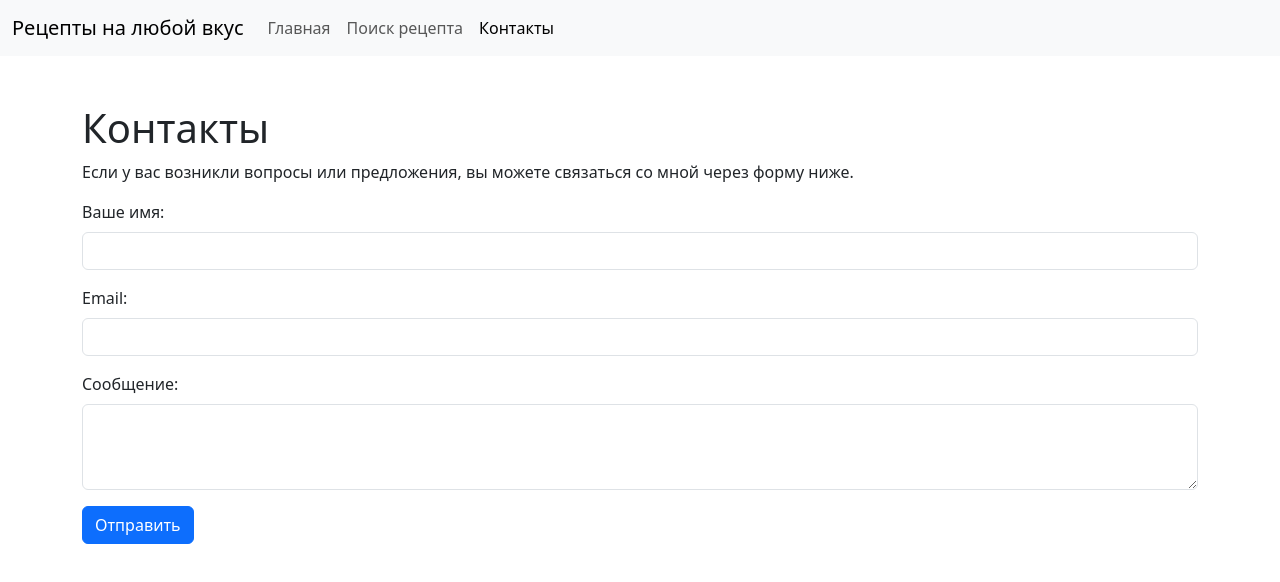
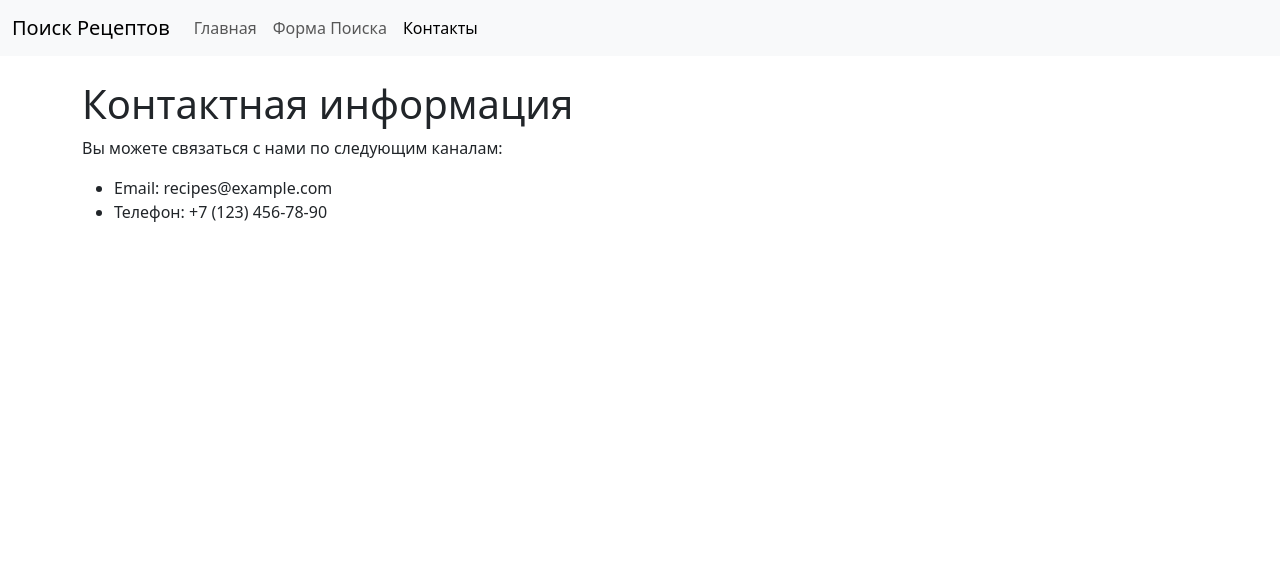
Before and after one commit to Terry4ka/cook, a plain HTML site: page templates/contact.html in a window 1280 px wide. Drawn offline with nearby package versions, Linux system fonts and the light colour scheme.

Commit message:
Update contact.html

```diff
--- a/templates/contact.html
+++ b/templates/contact.html
@@ -3,52 +3,40 @@
 <head>
     <meta charset="UTF-8">
     <meta name="viewport" content="width=device-width, initial-scale=1.0">
-    <title>Контакты</title>
-    <!-- Подключаем Bootstrap -->
-    <link href="https://cdn.jsdelivr.net/npm/bootstrap@5.3.0-alpha1/dist/css/bootstrap.min.css" rel="stylesheet" integrity="sha384-GLhlTQ8iRABdZLl6O3oVMWSktQXK1xIjWoKUIE3iIGMigMzskDOrsDZmCJliOt8VA" crossorigin="anonymous">
+    <title>Поиск Рецептов | Контакты</title>
+    <!-- Подключение Bootstrap -->
+    <link href="https://cdn.jsdelivr.net/npm/bootstrap@5.3.0-alpha1/dist/css/bootstrap.min.css" rel="stylesheet" integrity="sha384-GLhlTQ8iRABdZLl6O3oVMWSktQXH6nwn1vlkX1V8PJsNA+12VbutYe+XWVorK0x" crossorigin="anonymous">
 </head>
 <body>
     <nav class="navbar navbar-expand-lg bg-light">
         <div class="container-fluid">
-            <a class="navbar-brand" href="#">Рецепты на любой вкус</a>
+            <a class="navbar-brand" href="#">Поиск Рецептов</a>
             <button class="navbar-toggler" type="button" data-bs-toggle="collapse" data-bs-target="#navbarNav" aria-controls="navbarNav" aria-expanded="false" aria-label="Toggle navigation">
                 <span class="navbar-toggler-icon"></span>
             </button>
             <div class="collapse navbar-collapse" id="navbarNav">
                 <ul class="navbar-nav">
                     <li class="nav-item">
-                        <a class="nav-link" href="index.html">Главная</a>
+                        <a class="nav-link" href="/">Главная</a>
                     </li>
                     <li class="nav-item">
-                        <a class="nav-link" href="search_form.html">Поиск рецепта</a>
+                        <a class="nav-link" href="/search">Форма Поиска</a>
                     </li>
                     <li class="nav-item">
-                        <a class="nav-link active" aria-current="page" href="contact.html">Контакты</a>
+                        <a class="nav-link active" href="/contact">Контакты</a>
                     </li>
                 </ul>
             </div>
         </div>
     </nav>
 
-    <div class="container mt-5">
-        <h1>Контакты</h1>
-        <p>Если у вас возникли вопросы или предложения, вы можете связаться со мной через форму ниже.</p>
-
-        <form action="#" method="post">
-            <div class="mb-3">
-                <label for="name" class="form-label">Ваше имя:</label>
-                <input type="text" class="form-control" id="name" required>
-            </div>
-            <div class="mb-3">
-                <label for="email" class="form-label">Email:</label>
-                <input type="email" class="form-control" id="email" required>
-            </div>
-            <div class="mb-3">
-                <label for="message" class="form-label">Сообщение:</label>
-                <textarea class="form-control" id="message" rows="3" required></textarea>
-            </div>
-            <button type="submit" class="btn btn-primary">Отправить</button>
-        </form>
+    <div class="container mt-4">
+        <h1>Контактная информация</h1>
+        <p>Вы можете связаться с нами по следующим каналам:</p>
+        <ul>
+            <li>Email: recipes@example.com</li>
+            <li>Телефон: +7 (123) 456-78-90</li>
+        </ul>
     </div>
 
     <!-- Подключение скрипта Bootstrap -->
```
